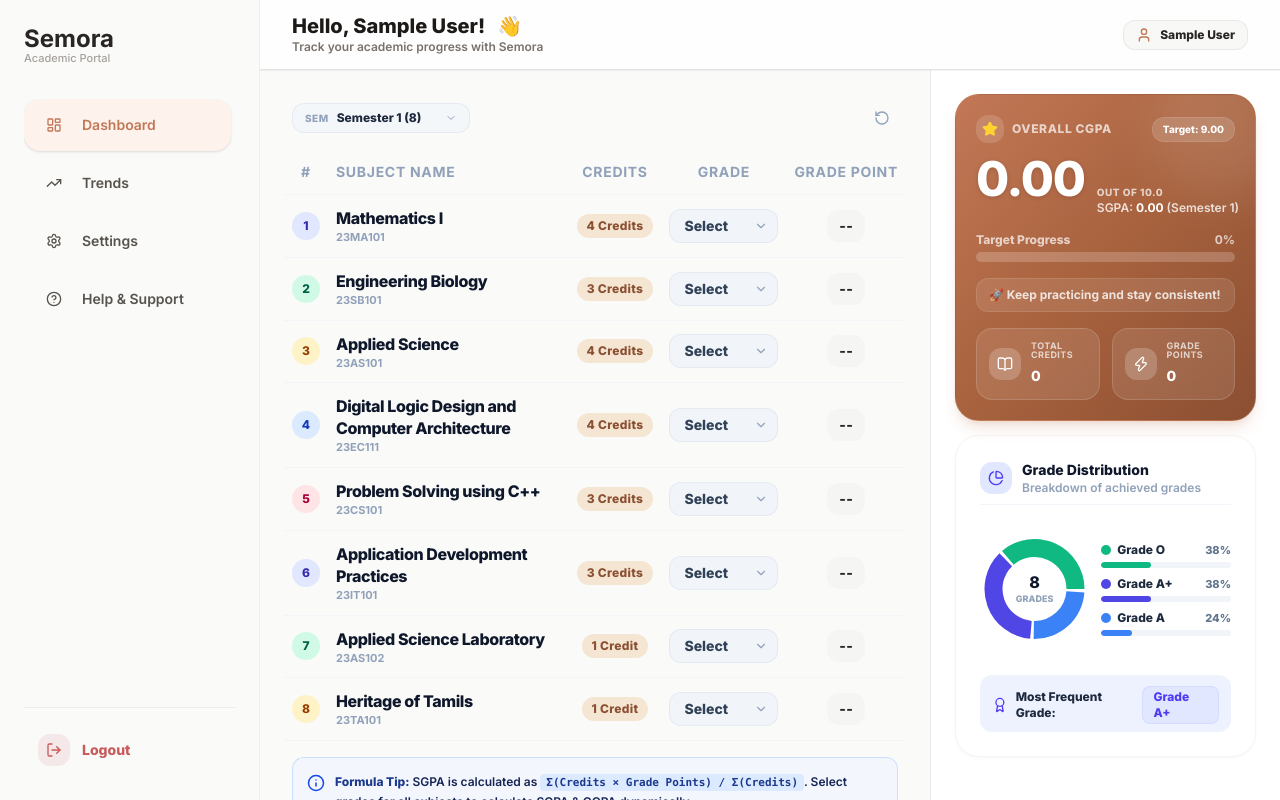
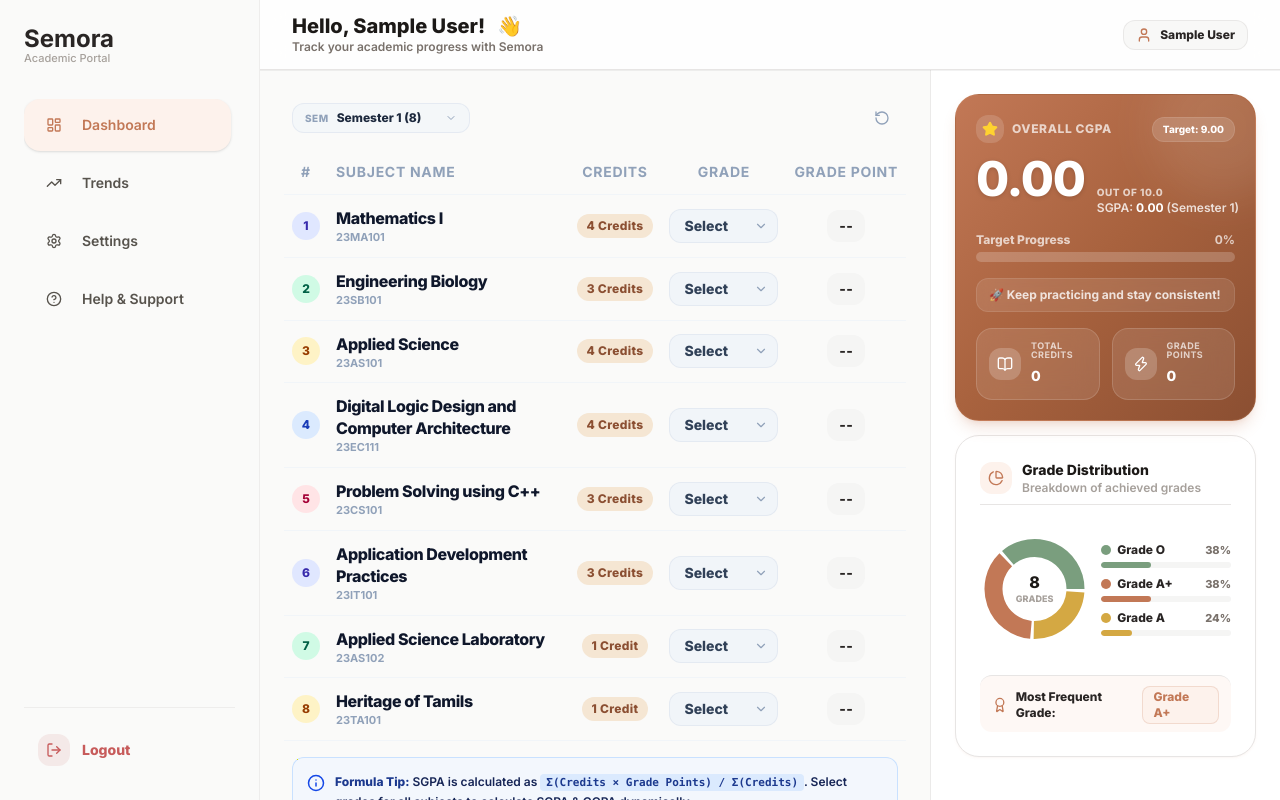
Before and after one commit to prakashseervi61/CGPA-CALC, a React (Vite) app: page /dashboard in a window 1280 px wide. Built offline with nearby package versions, Linux system fonts and the light colour scheme; sample sign-in values are in the browser's storage.

Commit message:
style(grade-distribution): update chart colors to earthy palette
- Replace zinc/slate references with stone tones
- Chart colors use terracotta and warm neutrals

```diff
--- a/src/components/dashboard/GradeDistribution.jsx
+++ b/src/components/dashboard/GradeDistribution.jsx
@@ -5,13 +5,13 @@ import Card from '../ui/Card';
 import { useSesame } from '../../contexts/DataContext';
 
 const GRADE_COLOR_MAP = {
-  'O': '#10B981',   // Emerald / Green
-  'A+': '#4F46E5',  // Indigo
-  'A': '#3B82F6',   // Blue
-  'B+': '#F59E0B',  // Amber
-  'B': '#F97316',   // Orange
-  'C': '#64748B',   // Slate
-  'U': '#EF4444',   // Red
+  'O': '#7A9E7E',   // Muted green
+  'A+': '#C27856',  // Terracotta (primary)
+  'A': '#D4A843',   // Warm amber
+  'B+': '#E0976E',  // Light terracotta
+  'B': '#A8A29E',   // Stone
+  'C': '#78716C',   // Stone dark
+  'U': '#C75B5B',   // Muted danger
 };
 
 export default function GradeDistribution() {
@@ -37,7 +37,7 @@ export default function GradeDistribution() {
         gradeKey: g,
         value: counts[g],
         percentage: totalGrades > 0 ? Math.round((counts[g] / totalGrades) * 100) : 0,
-        color: GRADE_COLOR_MAP[g] || '#4F46E5'
+        color: GRADE_COLOR_MAP[g] || '#7C3AED'
       }));
 
     // Find most frequent grade
@@ -62,16 +62,16 @@ export default function GradeDistribution() {
   }, [courses]);
 
   return (
-    <Card className="shadow-sm border border-slate-100 p-5">
+    <Card className="shadow-sm border border-stone-200 dark:border-stone-800 p-5">
       {/* Header */}
-      <div className="flex items-center justify-between mb-3 pb-2 border-b border-slate-100">
+      <div className="flex items-center justify-between mb-3 pb-2 border-b border-stone-200 dark:border-stone-800">
         <div className="flex items-center gap-2.5">
-          <div className="w-8 h-8 rounded-xl bg-indigo-100 text-indigo-600 flex items-center justify-center shrink-0">
+          <div className="w-8 h-8 rounded-xl bg-primary-light text-primary flex items-center justify-center shrink-0">
             <PieIcon className="w-4 h-4" />
           </div>
           <div>
-            <h4 className="text-sm font-extrabold text-slate-900">Grade Distribution</h4>
-            <p className="text-xs text-slate-400 font-semibold">Breakdown of achieved grades</p>
+            <h4 className="text-sm font-extrabold text-stone-900 dark:text-stone-100">Grade Distribution</h4>
+            <p className="text-xs text-stone-400 font-semibold">Breakdown of achieved grades</p>
           </div>
         </div>
       </div>
@@ -84,9 +84,9 @@ export default function GradeDistribution() {
             <PieChart>
               <Tooltip
                 contentStyle={{
-                  backgroundColor: '#1E293B',
+                  backgroundColor: '#292524',
                   borderRadius: '12px',
-                  color: '#fff',
+                  color: '#F5F5F4',
                   fontSize: '11px',
                   fontWeight: 'bold',
                   border: 'none',
@@ -110,10 +110,10 @@ export default function GradeDistribution() {
             </PieChart>
           </ResponsiveContainer>
           <div className="absolute inset-0 flex flex-col items-center justify-center pointer-events-none">
-            <span className="text-base font-black text-slate-900 leading-tight">
+            <span className="text-base font-black text-stone-900 dark:text-stone-100 leading-tight">
               {distributionData.totalGrades}
             </span>
-            <span className="text-[9px] uppercase font-extrabold text-slate-400">
+            <span className="text-[9px] uppercase font-extrabold text-stone-400">
               Grades
             </span>
           </div>
@@ -123,7 +123,7 @@ export default function GradeDistribution() {
         <div className="w-[55%] space-y-2 pl-1">
           {distributionData.chartData.map((item) => (
             <div key={item.gradeKey} className="space-y-1">
-              <div className="flex items-center justify-between text-xs font-extrabold text-slate-800">
+              <div className="flex items-center justify-between text-xs font-extrabold text-stone-800 dark:text-stone-200">
                 <div className="flex items-center gap-1.5">
                   <span
                     className="w-2.5 h-2.5 rounded-full shrink-0"
@@ -131,10 +131,10 @@ export default function GradeDistribution() {
                   />
                   <span>Grade {item.gradeKey}</span>
                 </div>
-                <span className="text-[11px] text-slate-500 font-extrabold">{item.percentage}%</span>
+                <span className="text-[11px] text-stone-500 dark:text-stone-400 font-extrabold">{item.percentage}%</span>
               </div>
               {/* Compact Progress Bar */}
-              <div className="w-full bg-slate-100 h-1.5 rounded-full overflow-hidden">
+              <div className="w-full bg-stone-100 dark:bg-stone-800 h-1.5 rounded-full overflow-hidden">
                 <div
                   className="h-full rounded-full transition-all duration-500"
                   style={{ width: `${item.percentage}%`, backgroundColor: item.color }}
@@ -146,14 +146,14 @@ export default function GradeDistribution() {
       </div>
 
       {/* Bottom Highlight Badge */}
-      <div className="mt-3.5 pt-2.5 border-t border-slate-100 flex items-center justify-between bg-indigo-50 px-3 py-2 rounded-xl">
+      <div className="mt-3.5 pt-2.5 border-t border-stone-200 dark:border-stone-800 flex items-center justify-between bg-primary-light/50 px-3 py-2 rounded-xl">
         <div className="flex items-center gap-2">
-          <Award className="w-4 h-4 text-indigo-600" />
-          <span className="text-xs font-extrabold text-slate-800">
+          <Award className="w-4 h-4 text-primary" />
+          <span className="text-xs font-extrabold text-stone-800 dark:text-stone-200">
             Most Frequent Grade:
           </span>
         </div>
-        <span className="text-xs font-black text-indigo-600 bg-indigo-100 px-2.5 py-0.5 rounded-lg border border-indigo-200/50">
+        <span className="text-xs font-black text-primary bg-primary-light px-2.5 py-0.5 rounded-lg border border-primary/20">
           Grade {distributionData.mostFrequent}
         </span>
       </div>
```
